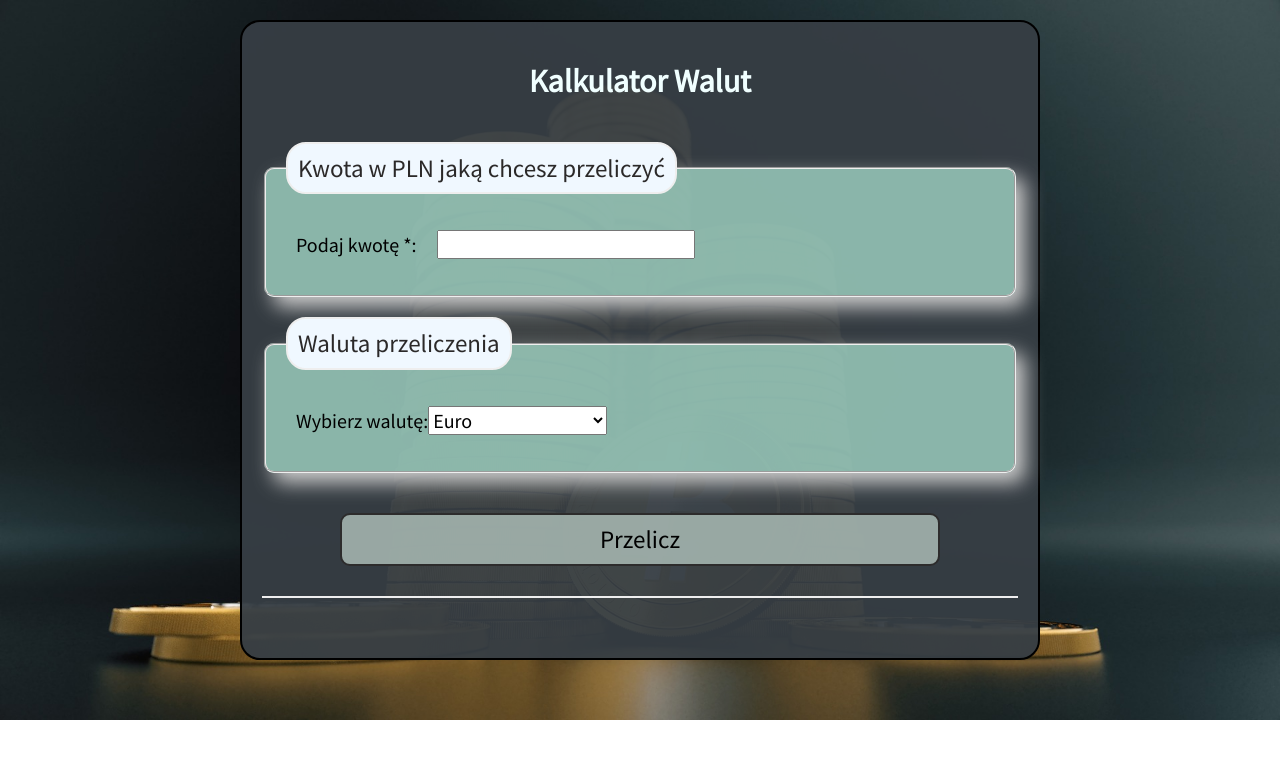
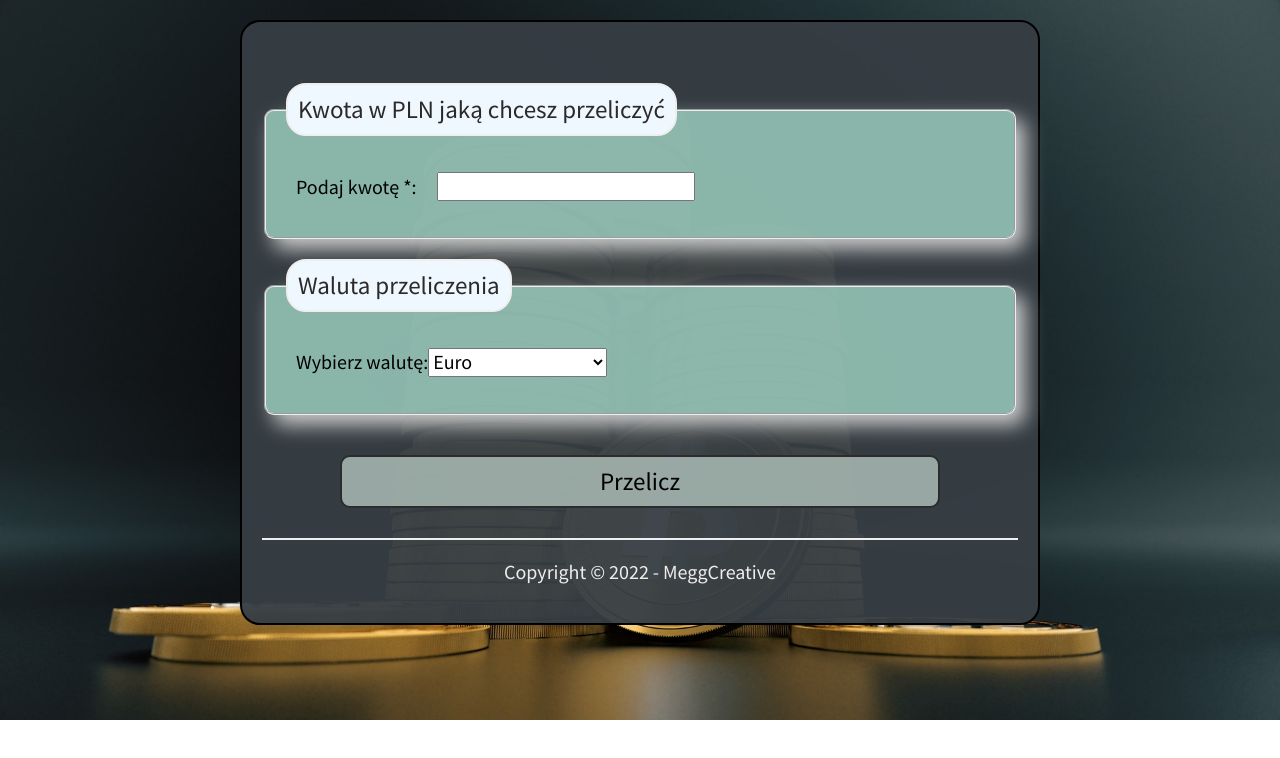
Before and after one commit to nikita3331/exchanger-react, a React (Create React App) app: page / in a window 1280 px wide. Shown: the top 758 px of the page. Built offline with nearby package versions, Linux system fonts and the light colour scheme.

Commit message:
footerContent and headerContent renamed

```diff
--- a/src/App.js
+++ b/src/App.js
@@ -6,11 +6,11 @@ import Footer from "./Footer";
 function App() {
   return (
     <div className="container">
-      <Header headerContent="Kalkulator Walut" />
+      <Header content="Kalkulator Walut" />
       <main>
         <Form />
       </main>
-      <Footer footerContent="Copyright © 2022 - MeggCreative" />
+      <Footer content="Copyright © 2022 - MeggCreative" />
     </div>
   );
 }
```
